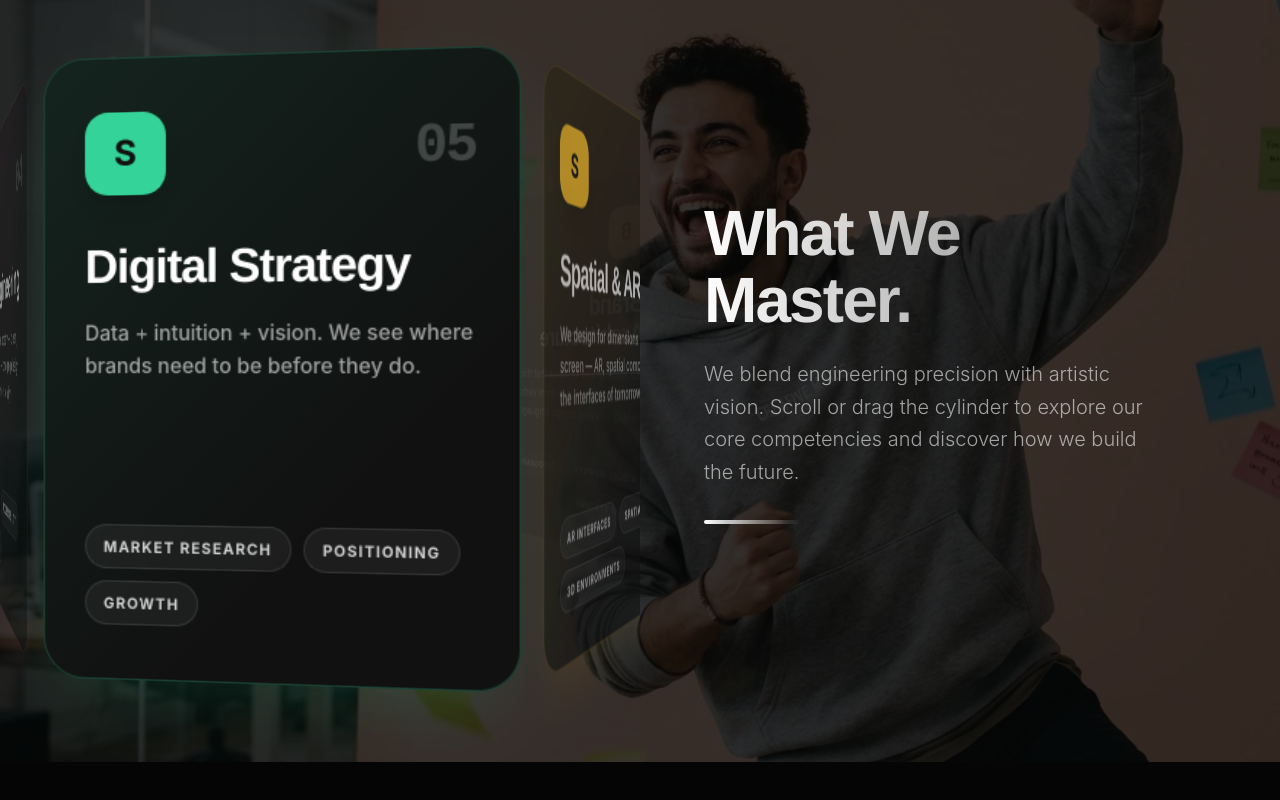
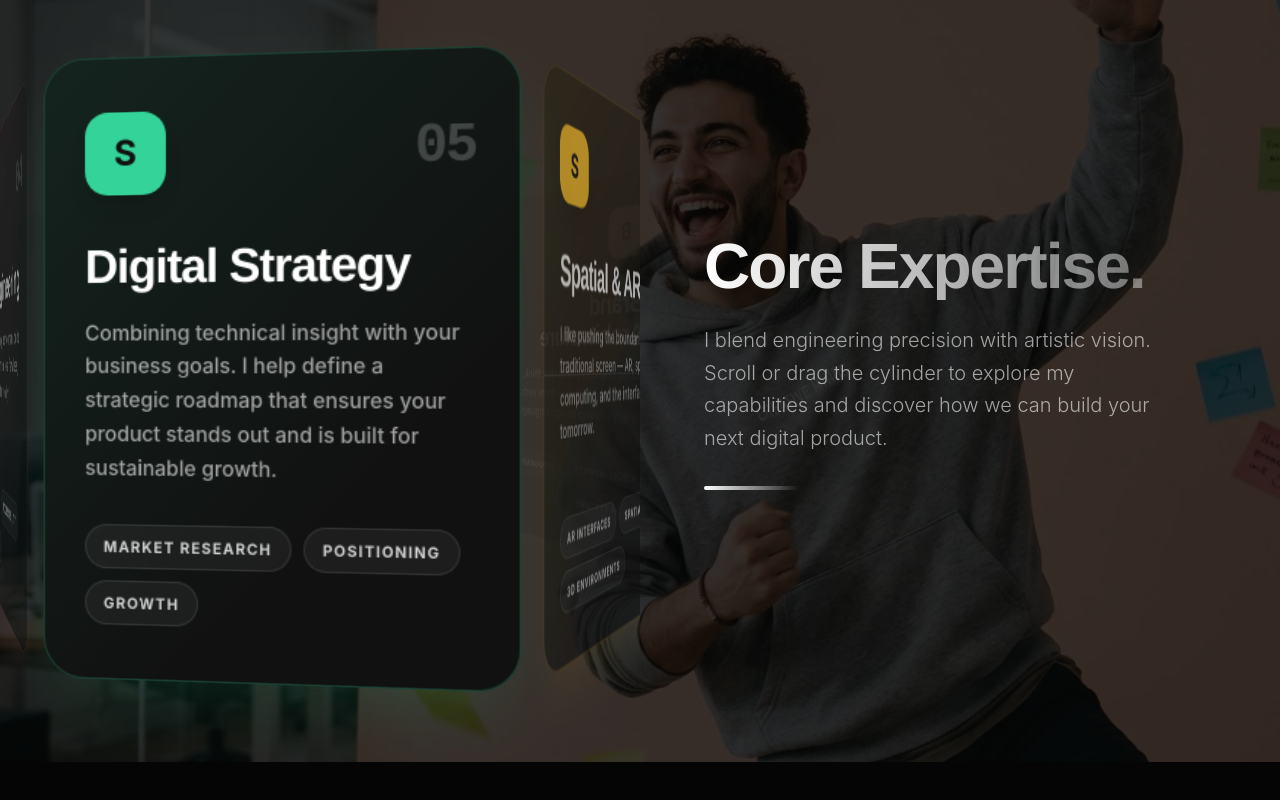
Before and after one commit to sinasotoudeh/portfolio, a Next.js app: page / in a window 1280 px wide. Shown: the part 7130-7930 px from the top of the page. Built offline with nearby package versions, Linux system fonts and the light colour scheme.

Commit message:
capability section content changed. (personalized)

```diff
--- a/src/components/Capability/CapabilitiesSection.tsx
+++ b/src/components/Capability/CapabilitiesSection.tsx
@@ -110,10 +110,10 @@ export default function CapabilitiesSection() {
                         className="pointer-events-auto"
                     >
                         <h2 className="text-4xl sm:text-5xl lg:text-7xl font-black mb-4 lg:mb-6 tracking-tighter bg-clip-text text-transparent bg-linear-to-r from-white to-white/40">
-                            What We Master.
+                            Core Expertise.
                         </h2>
                         <p className="text-base sm:text-lg lg:text-xl text-white/60 leading-relaxed font-light mb-6 lg:mb-8">
-                            We blend engineering precision with artistic vision. Scroll or drag the cylinder to explore our core competencies and discover how we build the future.
+                            I blend engineering precision with artistic vision. Scroll or drag the cylinder to explore my capabilities and discover how we can build your next digital product.
                         </p>
                         <div className="w-16 lg:w-24 h-1 bg-linear-to-r from-white to-transparent rounded-full" />
                     </motion.div>
--- a/src/data/capabilities.ts
+++ b/src/data/capabilities.ts
@@ -15,7 +15,7 @@ export const CAPABILITIES: Capability[] = [
         id: 0,
         number: "01",
         title: "Brand Architecture",
-        desc: "We build brand systems that think, breathe and evolve — from verbal identity to living design language.",
+        desc: "I build brand systems that think, breathe and evolve — from verbal identity to living design language.",
         tags: ["Visual Identity", "Typography", "Color Systems"],
         color: "#c8a97e", // var(--accent-gold)
         icon: "brand"
@@ -24,7 +24,7 @@ export const CAPABILITIES: Capability[] = [
         id: 1,
         number: "02",
         title: "Experience Design",
-        desc: "We map human behaviour with surgical precision, then design flows that feel like thinking.",
+        desc: "I design intuitive user journeys based on real human behavior, crafting digital experiences that feel natural, accessible, and effortless for your audience.",
         tags: ["UX Research", "Information Arch", "Prototyping"],
         color: "#4fc3f7", // var(--accent-secondary)
         icon: "ux"
@@ -42,7 +42,7 @@ export const CAPABILITIES: Capability[] = [
         id: 3,
         number: "04",
         title: "Web Engineering",
-        desc: "We write code like poetry — clean, performant, alive — bridging design intent to pixel-perfect reality.",
+        desc: "I write clean, highly performant code bridging design intent to a flawless, pixel-perfect digital reality.",
         tags: ["Performance", "Accessibility", "No-framework"],
         color: "#f472b6", // var(--accent-rose)
         icon: "web"
@@ -51,7 +51,7 @@ export const CAPABILITIES: Capability[] = [
         id: 4,
         number: "05",
         title: "Digital Strategy",
-        desc: "Data + intuition + vision. We see where brands need to be before they do.",
+        desc: "Combining technical insight with your business goals. I help define a strategic roadmap that ensures your product stands out and is built for sustainable growth.",
         tags: ["Market Research", "Positioning", "Growth"],
         color: "#34d399", // var(--accent-emerald)
         icon: "strategy"
@@ -60,7 +60,7 @@ export const CAPABILITIES: Capability[] = [
         id: 5,
         number: "06",
         title: "Spatial & AR",
-        desc: "We design for dimensions beyond the screen — AR, spatial computing, and the interfaces of tomorrow.",
+        desc: "I like pushing the boundaries of the traditional screen — AR, spatial computing, and the interfaces of tomorrow.",
         tags: ["AR Interfaces", "Spatial UI", "3D Environments"],
         color: "#fbbf24", // yellow/amber
         icon: "spatial"
```
